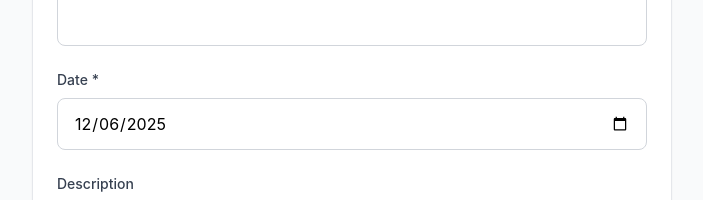
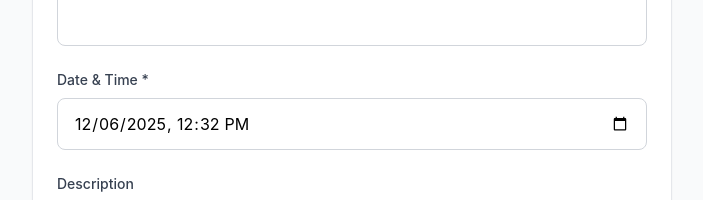
Before and after one commit to RAHEEMUDHEEN-MA/flow-book, a React (Vite) app: page /book/1/add in a window 1280 px wide. Shown: the part 280-480 px from the top of the page, without its empty margins (288-991 px from the left). Built offline with nearby package versions, Linux system fonts and the light colour scheme; no server answers; the database is empty; sample sign-in values are in the browser's storage.

Commit message:
feat: replaced date with date-time

```diff
--- a/src/components/EntryCard.tsx
+++ b/src/components/EntryCard.tsx
@@ -25,7 +25,7 @@ export const EntryCard = ({ entry, onEdit, onDelete }: EntryCardProps) => {
             <p className="text-sm text-gray-700 dark:text-gray-300 mb-2">{entry.description}</p>
           )}
           <div className="flex items-center gap-2 text-xs text-gray-500 dark:text-gray-400">
-            <span>{format(date, 'MMM dd, yyyy')}</span>
+            <span>{format(date, 'MMM dd, yyyy h:mm a')}</span>
             {entry.tags && entry.tags.length > 0 && (
               <>
                 <span>•</span>
--- a/src/pages/AddEntryPage.tsx
+++ b/src/pages/AddEntryPage.tsx
@@ -6,6 +6,7 @@ import { createEntry, EntryInput } from '../firebase/entries';
 import { getUserTags, UserTag } from '../firebase/tags';
 import { TagInput } from '../components/TagInput';
 import { uploadAttachment } from '../firebase/storage';
+import { format } from 'date-fns';
 
 export const AddEntryPage = () => {
   const { id } = useParams<{ id: string }>();
@@ -154,16 +155,16 @@ export const AddEntryPage = () => {
             />
           </div>
 
-          {/* Date */}
+          {/* Date & Time */}
           <div>
-            <label className="block text-sm font-medium text-gray-700 mb-2">
-              Date *
+            <label className="block text-sm font-medium text-gray-700 dark:text-gray-300 mb-2">
+              Date & Time *
             </label>
             <input
-              type="date"
-              value={formData.date.toISOString().split('T')[0]}
-              onChange={(e) => setFormData(prev => ({ ...prev, date: new Date(e.target.value) }))}
-              className="w-full px-4 py-3 border border-gray-300 rounded-lg focus:ring-2 focus:ring-primary-500 focus:border-primary-500"
+              type="datetime-local"
+              value={formData.date ? format(formData.date, "yyyy-MM-dd'T'HH:mm") : ''}
+              onChange={(e) => e.target.value && setFormData(prev => ({ ...prev, date: new Date(e.target.value) }))}
+              className="w-full px-4 py-3 border border-gray-300 dark:border-gray-600 dark:bg-gray-700 dark:text-white rounded-lg focus:ring-2 focus:ring-primary-500 focus:border-primary-500"
               required
             />
           </div>
```
